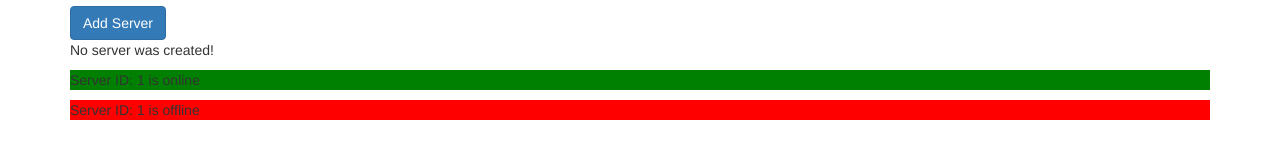
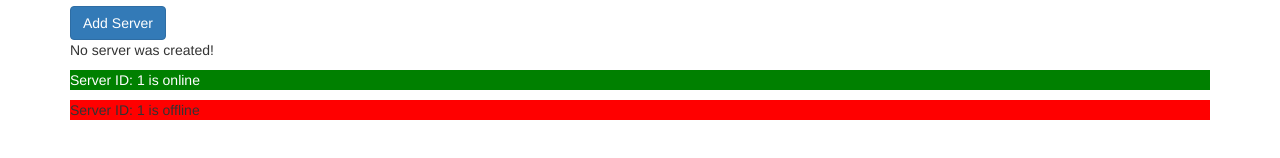
Before and after one commit to donchriscorleone/udemy-course, an Angular app: page / in a window 1280 px wide. Shown: the part 164-322 px from the top of the page. Built offline with nearby package versions, Linux system fonts and the light colour scheme.

Commit message:
Added ngFor in servers component.

```diff
--- a/src/app/server/server.component.css
+++ b/src/app/server/server.component.css
@@ -0,0 +1,3 @@
+.online {
+  color: white;
+}
--- a/src/app/server/server.component.html
+++ b/src/app/server/server.component.html
@@ -2,6 +2,7 @@
   [ngStyle]="{
     backgroundColor: getColor()
   }"
+  [ngClass]="{ online: serverStatus === 'online' }"
 >
   Server ID: {{ serverId }} is {{ serverStatus }}
 </p>
--- a/src/app/servers/servers.component.html
+++ b/src/app/servers/servers.component.html
@@ -14,5 +14,4 @@
 <ng-template #noServer>
   <p>No server was created!</p>
 </ng-template>
-<app-server></app-server>
-<app-server></app-server>
+<app-server *ngFor="let server of servers"></app-server>
--- a/src/app/servers/servers.component.ts
+++ b/src/app/servers/servers.component.ts
@@ -10,6 +10,7 @@
   serverName: string = '';
   serverCreationStatus = '';
   serverCreated = false;
+  servers = ['Testserveer', 'Testserver 2'];
 
   constructor() {}
 
@@ -25,6 +26,7 @@
 
   onCreateServer() {
     this.serverCreationStatus = 'Server is been created';
+    this.servers.push(this.serverName);
     this.serverName = '';
     this.serverCreated = true;
   }
```
